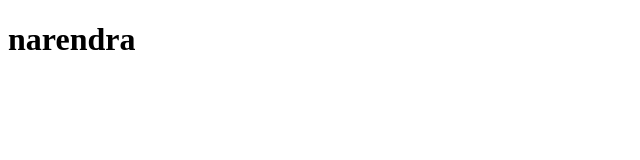
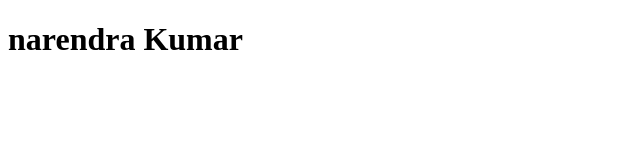
Before and after one commit to Narendra74a/text, a plain HTML site: page index.html in a window 1280 px wide. Shown: the whole page, without its empty margins (0-640 px from the left). Drawn offline with Linux system fonts and the light colour scheme.

Commit message:
first commit

```diff
--- a/index.html
+++ b/index.html
@@ -6,6 +6,6 @@
     <title>Document</title>
 </head>
 <body>
-    <h1>narendra</h1>
+    <h1>narendra Kumar</h1>
 </body>
 </html>
```
